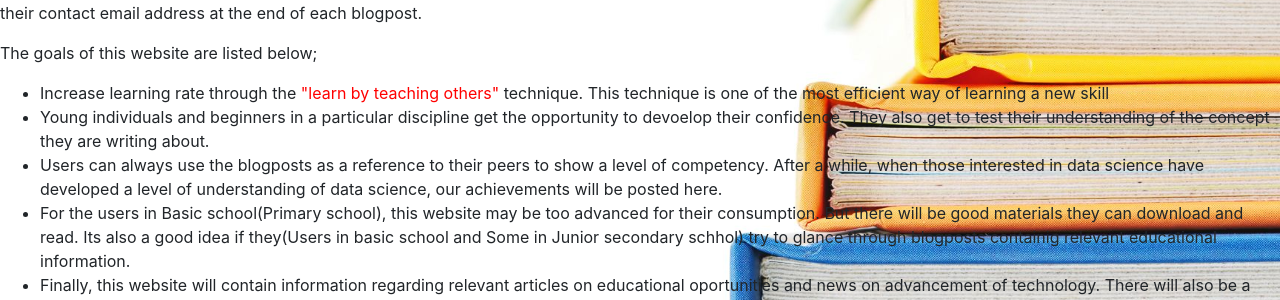
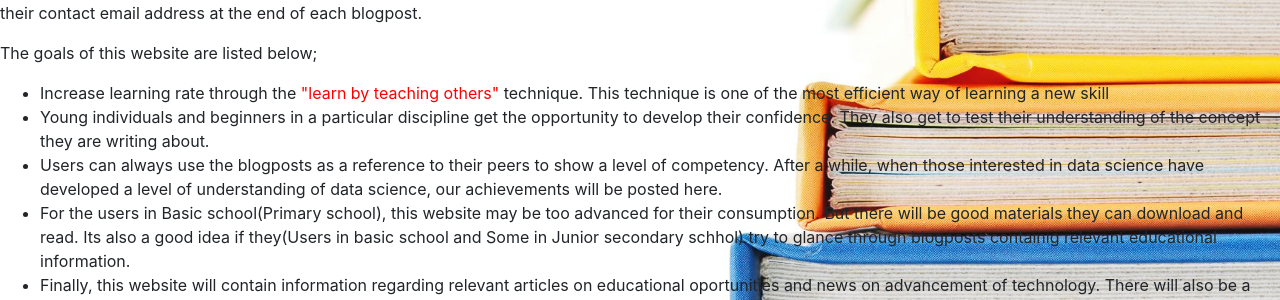
Before and after one commit to cauchymike/data_science, a Flask app: page /info in a window 1280 px wide. Shown: the part 1789-2089 px from the top of the page. Run offline with Flask 2, Linux system fonts and the light colour scheme; some libraries are stand-ins or nearby versions.

Commit message:
Update info.html

```diff
--- a/mathsclinicblog/templates/info.html
+++ b/mathsclinicblog/templates/info.html
@@ -89,7 +89,7 @@
     <ul>
       <li>Increase learning rate through the <span class="note">"learn by teaching others"</span> technique.
         This technique is one of the most efficient way of learning a new skill</li>
-      <li>Young individuals and beginners in a particular discipline get the opportunity to devoelop their confidence. They also get to test their understanding
+      <li>Young individuals and beginners in a particular discipline get the opportunity to develop their confidence. They also get to test their understanding
       of the concept they are writing about.
       </li>
       <li>Users can always use the blogposts as a reference to their peers to show a level of competency.
```
